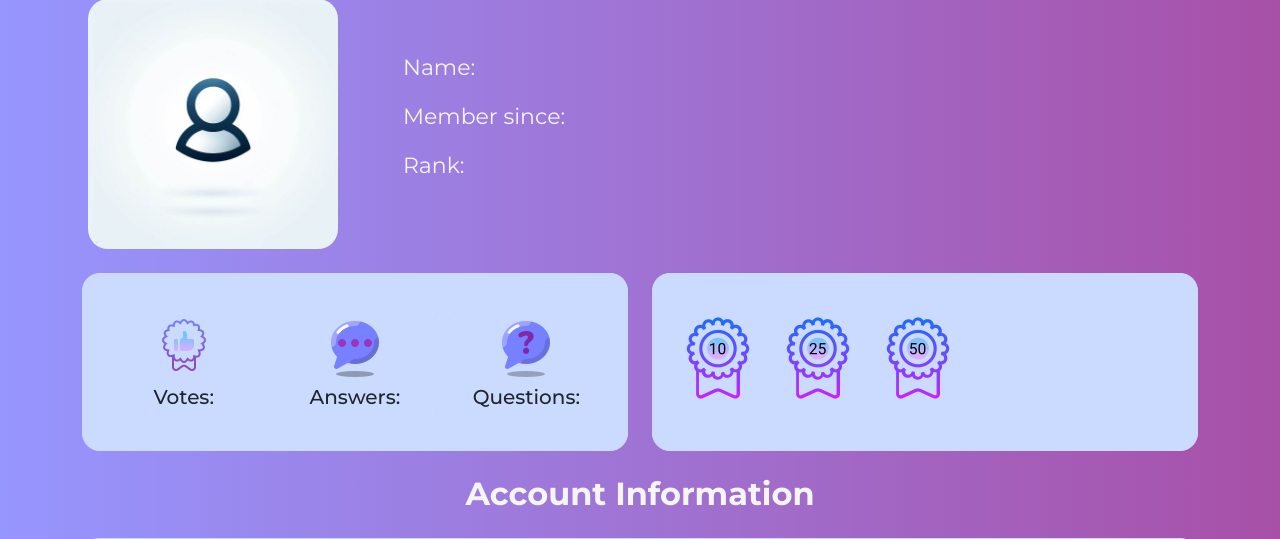
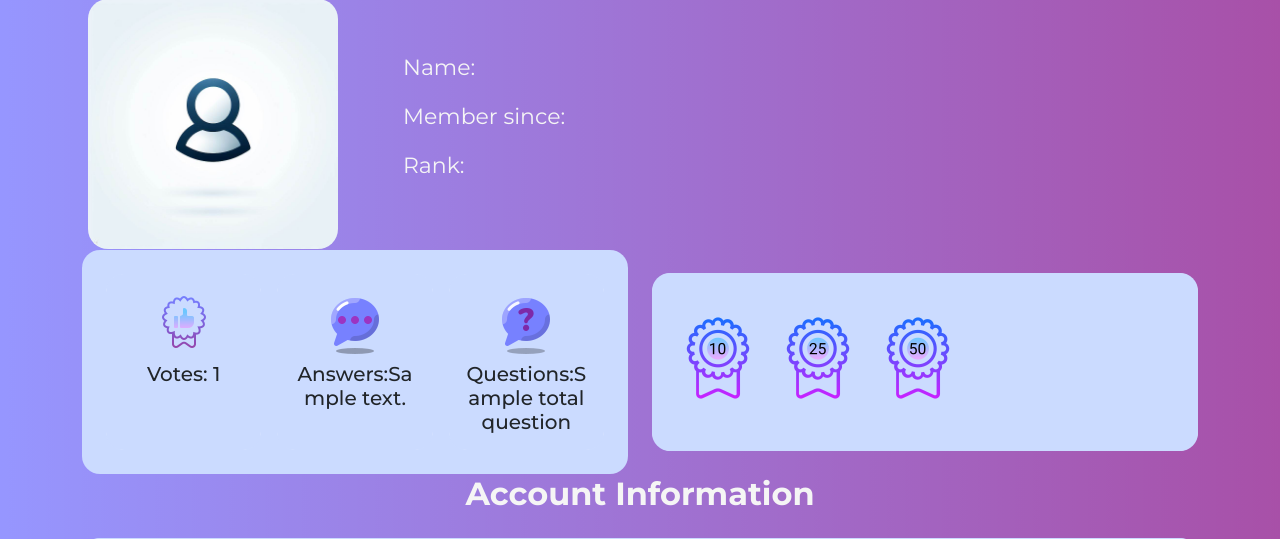
Before and after one commit to RaymondAdamec/stackunderflow, a Symfony app: template templates/user_access/user_profile.html.twig in a window 1280 px wide. Shown: the part 281-820 px from the top of the page. Run offline with Twig, Linux system fonts and the light colour scheme; the template is opened without the code that fills it: most values are stand-ins (such as "Sample title", 1, 10 or a date in 2020); form fields are guessed from the names that the template uses; some libraries are stand-ins or nearby versions.

Commit message:
UserPasswordIssue

```diff
--- a/src/Form/UserType.php
+++ b/src/Form/UserType.php
@@ -13,6 +13,7 @@
     {
         $builder
             ->add('email')
+            // ->add('password')
             ->add('firstName')
             ->add('lastName')
             ->add('picture', null, ['required' => false])
--- a/templates/user_access/user_profile.html.twig
+++ b/templates/user_access/user_profile.html.twig
@@ -35,21 +35,21 @@
 						<div class="card text-center m-2 " style="width: 10rem;">
 							<div class="card-body">
 								<h5 class="card-title"><img src="/picture_directory/votes-icon.png" alt=""></h5>
-								<h5 class="card-text">Votes:
+								<h5 class="card-text">Votes: {{totalVoting}}
 								</h5>
 							</div>
 						</div>
 						<div class="card text-center m-2" style="width: 10rem;">
 							<div class="card-body">
 								<h5 class="card-title"><img src="/picture_directory/answer-icon.png" alt=""></h5>
-								<h5 class="card-text">Answers:
+								<h5 class="card-text">Answers:{{totalAnswers.totalAnswers}}
 								</h5>
 							</div>
 						</div>
 						<div class="card text-center m-2" style="width: 10rem;">
 							<div class="card-body">
 								<h5 class="card-title"><img src="/picture_directory/question-icon.png" alt=""></h5>
-								<h5 class="card-text">Questions:
+								<h5 class="card-text">Questions:{{totalQuestions.totalQuestions}}
 								</h5>
 							</div>
 						</div>
```
